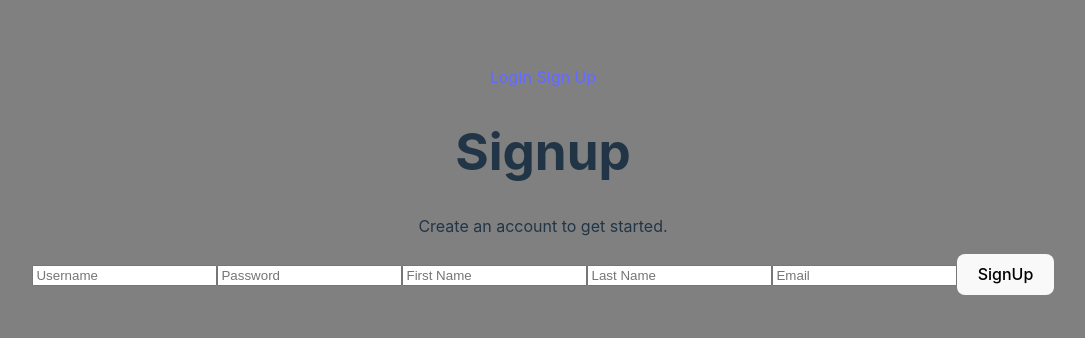
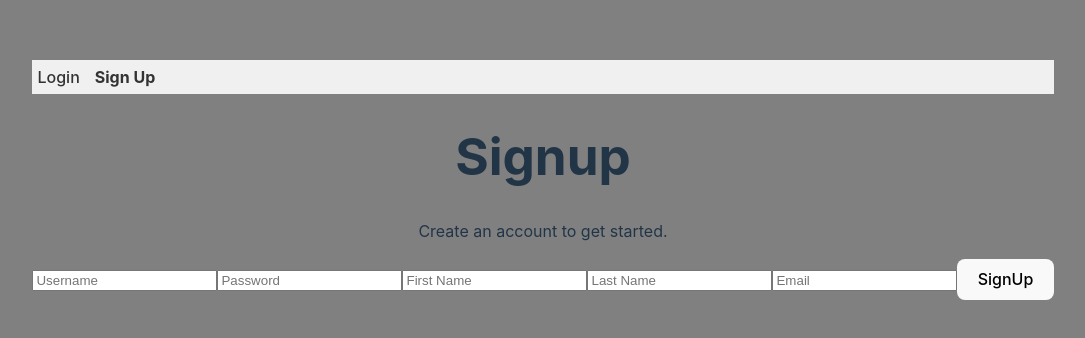
Before and after one commit to Panthallassa/react-jobly-frontend, a React (Vite) app: page /signup in a window 1280 px wide. Shown: the part 220-558 px from the top of the page, without its empty margins (97-1182 px from the left). Built offline with nearby package versions, Linux system fonts and the light colour scheme; no server answers.

Commit message:
Fized NavBar css import, and aoutoComplete Form issue

```diff
--- a/src/components/NavBar.jsx
+++ b/src/components/NavBar.jsx
@@ -1,5 +1,6 @@
 import React from "react";
-import { Link } from "react-router-dom";
+import { NavLink } from "react-router-dom";
+import "./NavBar.css";
 
 /**
  * Navigation bar component that displays different options depending on the user's authentication status.
@@ -12,29 +13,37 @@ import { Link } from "react-router-dom";
  */
 function NavBar({ currentUser, logout }) {
 	return (
-		<nav>
+		<nav className='NavBar'>
 			{currentUser ? (
 				<>
-					{" "}
-					<Link to='/'>Home</Link>
-					<Link to='/companies'>Companies</Link>{" "}
-					{/* Link to Companies */}
-					<Link to='/jobs'>Jobs</Link> {/* Link to Jobs */}
-					<Link to='/profile'>Profile</Link>{" "}
-					{/* Profile link */}
+					<NavLink exact to='/' activeClassName='active'>
+						Home
+					</NavLink>
+					<NavLink to='/companies' activeClassName='active'>
+						Companies
+					</NavLink>
+					<NavLink to='/jobs' activeClassName='active'>
+						Jobs
+					</NavLink>
+					<NavLink to='/profile' activeClassName='active'>
+						Profile
+					</NavLink>
 					<button
+						className='logout-button'
 						data-testid='logout-button'
 						onClick={logout}
 					>
 						Logout
-					</button>{" "}
-					{/* Logout button */}
+					</button>
 				</>
 			) : (
 				<>
-					<Link to='/login'>Login</Link> {/* Login link */}
-					<Link to='/signup'>Sign Up</Link>{" "}
-					{/* Signup link */}
+					<NavLink to='/login' activeClassName='active'>
+						Login
+					</NavLink>
+					<NavLink to='/signup' activeClassName='active'>
+						Sign Up
+					</NavLink>
 				</>
 			)}
 		</nav>
--- a/src/components/SignupForm.jsx
+++ b/src/components/SignupForm.jsx
@@ -22,7 +22,6 @@ function SignupForm({ signup }) {
 	return (
 		<form onSubmit={handleSubmit}>
 			<input
-				autocomplete='new-username'
 				name='username'
 				value={formData.username}
 				onChange={handleChange}
@@ -31,7 +30,6 @@ function SignupForm({ signup }) {
 				autoComplete='new-username'
 			/>
 			<input
-				autocomplete='new-password'
 				name='password'
 				type='password'
 				value={formData.password}
```
